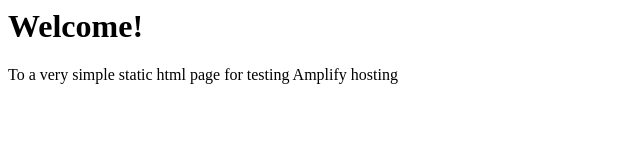
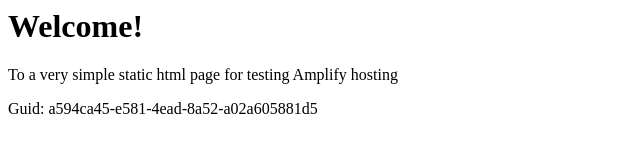
Before and after one commit to aws-aemilia-dub/Github-PR-Commit-Integration-Test-DoNotTouch-GithubWebhookPreviewCanaryTest-v1-prod-eu-west-1, a website: page src/index.html in a window 1280 px wide. Shown: the whole page, without its empty margins (0-640 px from the left). Drawn offline with Linux system fonts and the light colour scheme.

Commit message:
commit from integ tests

```diff
--- a/src/index.html
+++ b/src/index.html
@@ -1,3 +1,5 @@
+
+
 <html lang="en">
 
 <head>
@@ -10,6 +12,6 @@
 <body>
     <h1>Welcome!</h1>
     <p>To a very simple static html page for testing Amplify hosting</p>
-</body>
+    <p>Guid: a594ca45-e581-4ead-8a52-a02a605881d5</p></body>
 
 </html>
```
